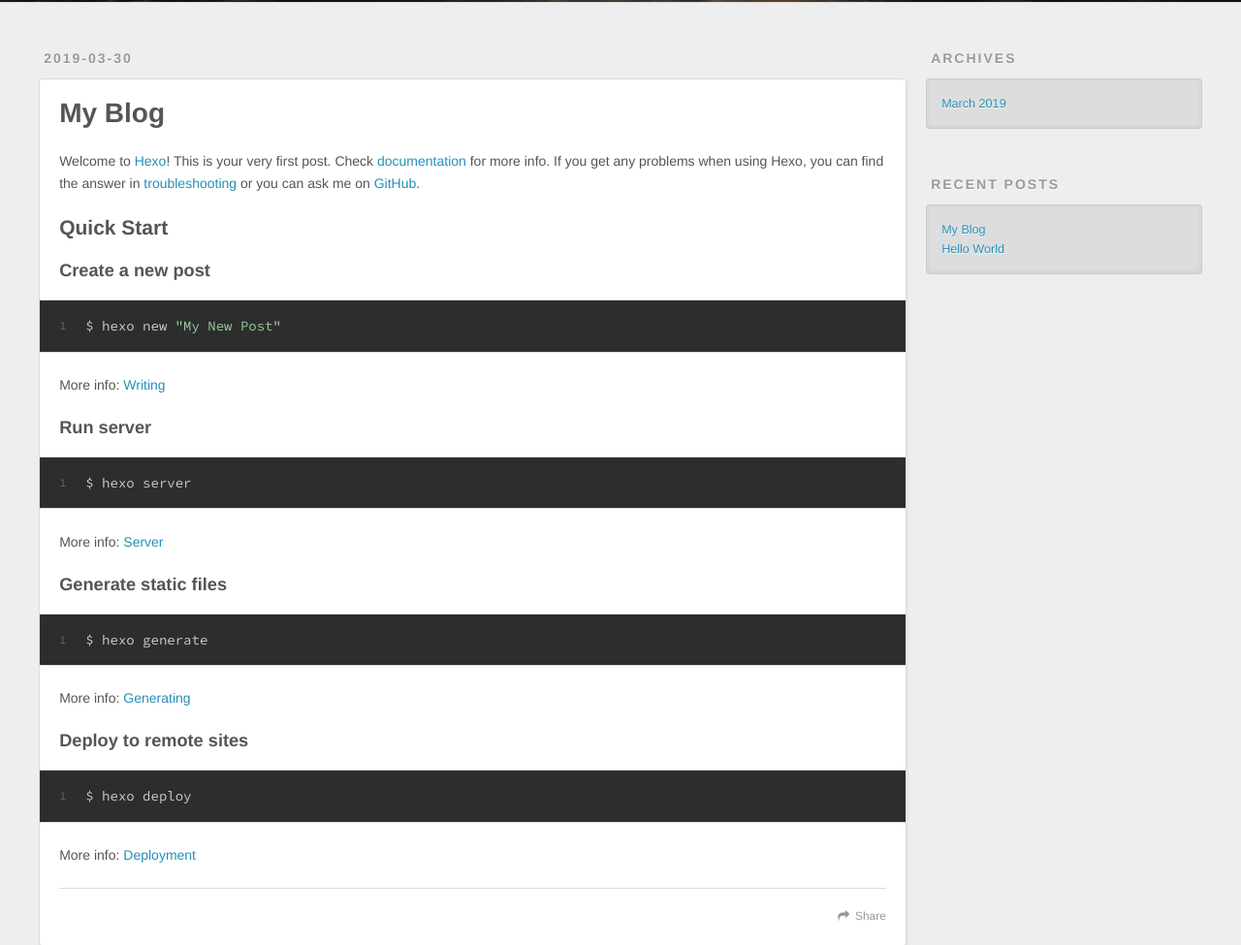
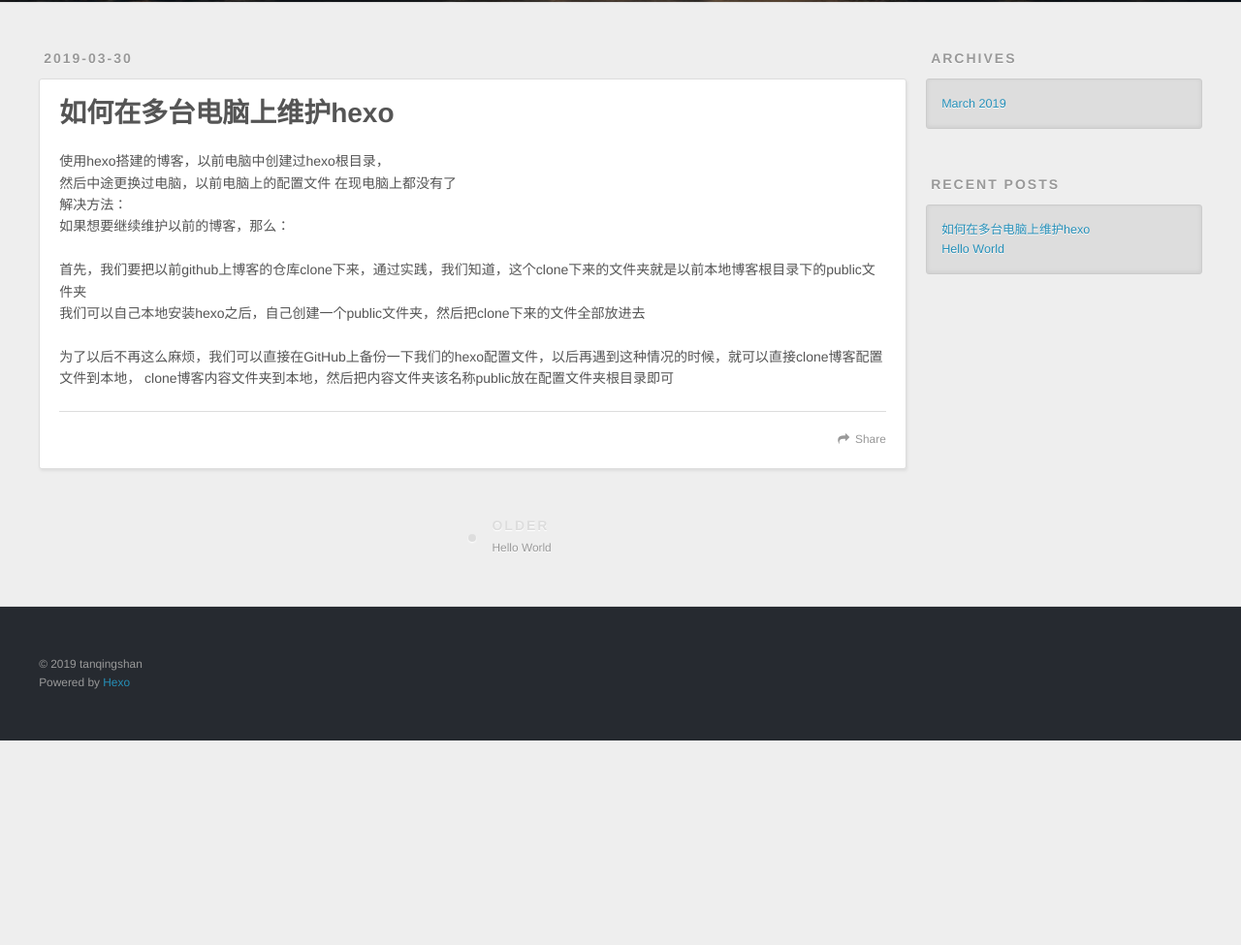
Before and after one commit to HelloMountain/GreMountain.github.io, a plain HTML site: page 2019/03/30/hello-world - 副本/index.html in a window 1280 px wide. Shown: the part 298-1273 px from the top of the page at 97% size. After the commit the page ends 1062 px from the top, so only its background shows below. Drawn offline with nearby package versions, Linux system fonts and the light colour scheme.

Commit message:
Site updated: 2019-03-30 21:53:51

```diff
--- a/2019/03/30/hello-world - 副本/index.html
+++ b/2019/03/30/hello-world - 副本/index.html
@@ -3,19 +3,19 @@
 <head><meta name="generator" content="Hexo 3.8.0">
   <meta charset="utf-8">
 
-  <title>My Blog | Hexo</title>
+  <title>如何在多台电脑上维护hexo | Hexo</title>
   <meta name="viewport" content="width=device-width, initial-scale=1, maximum-scale=1">
-  <meta name="description" content="Welcome to Hexo! This is your very first post. Check documentation for more info. If you get any problems when using Hexo, you can find the answer in troubleshooting or you can ask me on GitHub. Quick">
+  <meta name="description" content="使用hexo搭建的博客，以前电脑中创建过hexo根目录，然后中途更换过电脑，以前电脑上的配置文件 在现电脑上都没有了解决方法：如果想要继续维护以前的博客，那么： 首先，我们要把以前github上博客的仓库clone下来，通过实践，我们知道，这个clone下来的文件夹就是以前本地博客根目录下的public文件夹我们可以自己本地安装hexo之后，自己创建一个public文件夹，然后把clone下来的文">
 <meta property="og:type" content="article">
-<meta property="og:title" content="My Blog">
+<meta property="og:title" content="如何在多台电脑上维护hexo">
 <meta property="og:url" content="http://yoursite.com/2019/03/30/hello-world - 副本/index.html">
 <meta property="og:site_name" content="Hexo">
-<meta property="og:description" content="Welcome to Hexo! This is your very first post. Check documentation for more info. If you get any problems when using Hexo, you can find the answer in troubleshooting or you can ask me on GitHub. Quick">
+<meta property="og:description" content="使用hexo搭建的博客，以前电脑中创建过hexo根目录，然后中途更换过电脑，以前电脑上的配置文件 在现电脑上都没有了解决方法：如果想要继续维护以前的博客，那么： 首先，我们要把以前github上博客的仓库clone下来，通过实践，我们知道，这个clone下来的文件夹就是以前本地博客根目录下的public文件夹我们可以自己本地安装hexo之后，自己创建一个public文件夹，然后把clone下来的文">
 <meta property="og:locale" content="default">
-<meta property="og:updated_time" content="2019-03-30T11:59:18.861Z">
+<meta property="og:updated_time" content="2019-03-30T13:52:50.485Z">
 <meta name="twitter:card" content="summary">
-<meta name="twitter:title" content="My Blog">
-<meta name="twitter:description" content="Welcome to Hexo! This is your very first post. Check documentation for more info. If you get any problems when using Hexo, you can find the answer in troubleshooting or you can ask me on GitHub. Quick">
+<meta name="twitter:title" content="如何在多台电脑上维护hexo">
+<meta name="twitter:description" content="使用hexo搭建的博客，以前电脑中创建过hexo根目录，然后中途更换过电脑，以前电脑上的配置文件 在现电脑上都没有了解决方法：如果想要继续维护以前的博客，那么： 首先，我们要把以前github上博客的仓库clone下来，通过实践，我们知道，这个clone下来的文件夹就是以前本地博客根目录下的public文件夹我们可以自己本地安装hexo之后，自己创建一个public文件夹，然后把clone下来的文">
 
     <link rel="alternate" href="/atom.xml" title="Hexo" type="application/atom+xml">
 
@@ -82,7 +82,7 @@
 
 
     <h1 class="article-title" itemprop="name">
-      My Blog
+      如何在多台电脑上维护hexo
     </h1>
 
 
@@ -90,20 +90,14 @@
 
     <div class="article-entry" itemprop="articleBody">
 
-        <p>Welcome to <a href="https://hexo.io/" target="_blank" rel="noopener">Hexo</a>! This is your very first post. Check <a href="https://hexo.io/docs/" target="_blank" rel="noopener">documentation</a> for more info. If you get any problems when using Hexo, you can find the answer in <a href="https://hexo.io/docs/troubleshooting.html" target="_blank" rel="noopener">troubleshooting</a> or you can ask me on <a href="https://github.com/hexojs/hexo/issues" target="_blank" rel="noopener">GitHub</a>.</p>
-<h2 id="Quick-Start"><a href="#Quick-Start" class="headerlink" title="Quick Start"></a>Quick Start</h2><h3 id="Create-a-new-post"><a href="#Create-a-new-post" class="headerlink" title="Create a new post"></a>Create a new post</h3><figure class="highlight bash"><table><tr><td class="gutter"><pre><span class="line">1</span><br></pre></td><td class="code"><pre><span class="line">$ hexo new <span class="string">"My New Post"</span></span><br></pre></td></tr></table></figure>
-<p>More info: <a href="https://hexo.io/docs/writing.html" target="_blank" rel="noopener">Writing</a></p>
-<h3 id="Run-server"><a href="#Run-server" class="headerlink" title="Run server"></a>Run server</h3><figure class="highlight bash"><table><tr><td class="gutter"><pre><span class="line">1</span><br></pre></td><td class="code"><pre><span class="line">$ hexo server</span><br></pre></td></tr></table></figure>
-<p>More info: <a href="https://hexo.io/docs/server.html" target="_blank" rel="noopener">Server</a></p>
-<h3 id="Generate-static-files"><a href="#Generate-static-files" class="headerlink" title="Generate static files"></a>Generate static files</h3><figure class="highlight bash"><table><tr><td class="gutter"><pre><span class="line">1</span><br></pre></td><td class="code"><pre><span class="line">$ hexo generate</span><br></pre></td></tr></table></figure>
-<p>More info: <a href="https://hexo.io/docs/generating.html" target="_blank" rel="noopener">Generating</a></p>
-<h3 id="Deploy-to-remote-sites"><a href="#Deploy-to-remote-sites" class="headerlink" title="Deploy to remote sites"></a>Deploy to remote sites</h3><figure class="highlight bash"><table><tr><td class="gutter"><pre><span class="line">1</span><br></pre></td><td class="code"><pre><span class="line">$ hexo deploy</span><br></pre></td></tr></table></figure>
-<p>More info: <a href="https://hexo.io/docs/deployment.html" target="_blank" rel="noopener">Deployment</a></p>
+        <p>使用hexo搭建的博客，以前电脑中创建过hexo根目录，<br>然后中途更换过电脑，以前电脑上的配置文件 在现电脑上都没有了<br>解决方法：<br>如果想要继续维护以前的博客，那么：</p>
+<p>首先，我们要把以前github上博客的仓库clone下来，通过实践，我们知道，这个clone下来的文件夹就是以前本地博客根目录下的public文件夹<br>我们可以自己本地安装hexo之后，自己创建一个public文件夹，然后把clone下来的文件全部放进去</p>
+<p>为了以后不再这么麻烦，我们可以直接在GitHub上备份一下我们的hexo配置文件，以后再遇到这种情况的时候，就可以直接clone博客配置文件到本地， clone博客内容文件夹到本地，然后把内容文件夹该名称public放在配置文件夹根目录即可</p>
 
 
     </div>
     <footer class="article-footer">
-      <a data-url="http://yoursite.com/2019/03/30/hello-world - 副本/" data-id="cjtvg1dbo0000gkuug6jg4f9f" class="article-share-link">Share</a>
+      <a data-url="http://yoursite.com/2019/03/30/hello-world - 副本/" data-id="cjtvk3rub0001e0uuxefnobem" class="article-share-link">Share</a>
 
 
     </footer>
@@ -152,7 +146,7 @@
       <ul>
 
           <li>
-            <a href="/2019/03/30/hello-world - 副本/">My Blog</a>
+            <a href="/2019/03/30/hello-world - 副本/">如何在多台电脑上维护hexo</a>
           </li>
 
           <li>
```
Also changed, not shown: 2019/03/30/hello-world/index.html (+3 -3 lines), archives/2019/03/index.html (+2 -2 lines), archives/2019/index.html (+2 -2 lines), archives/index.html (+2 -2 lines), index.html (+7 -13 lines).
